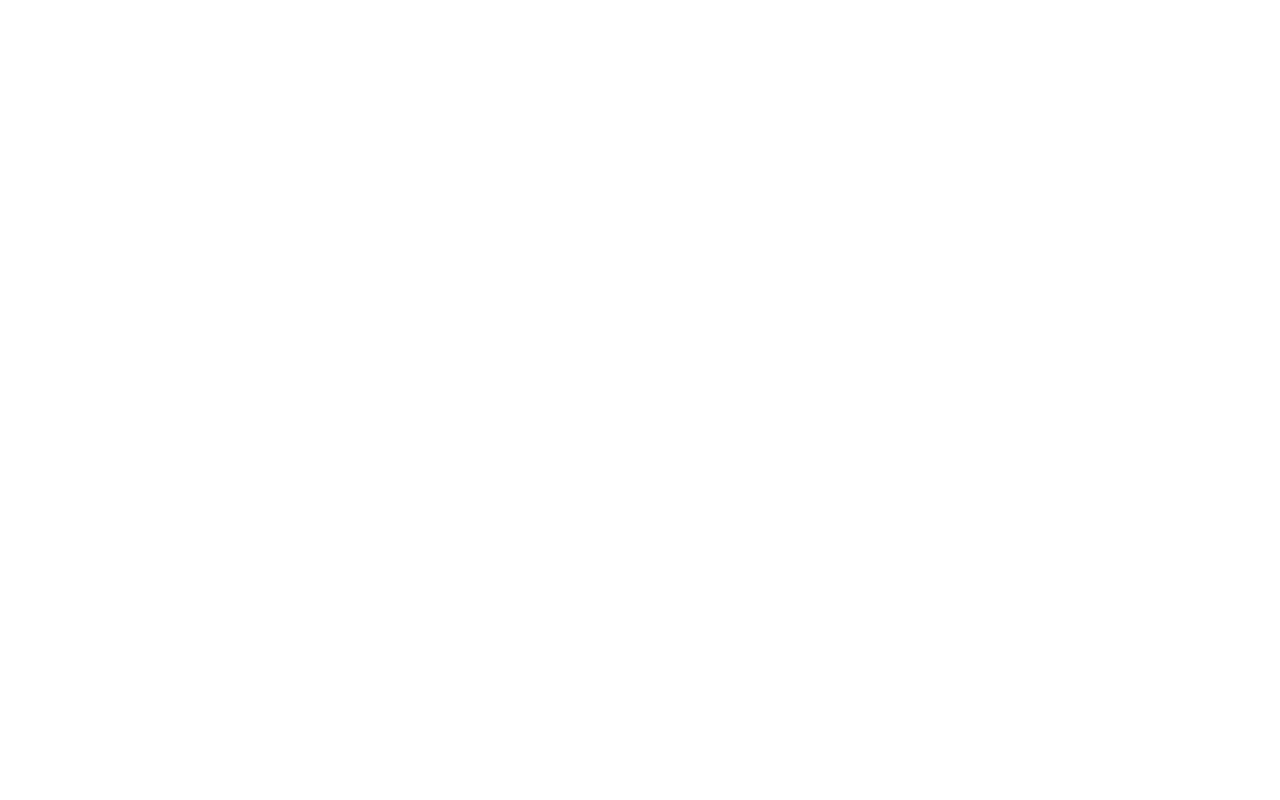
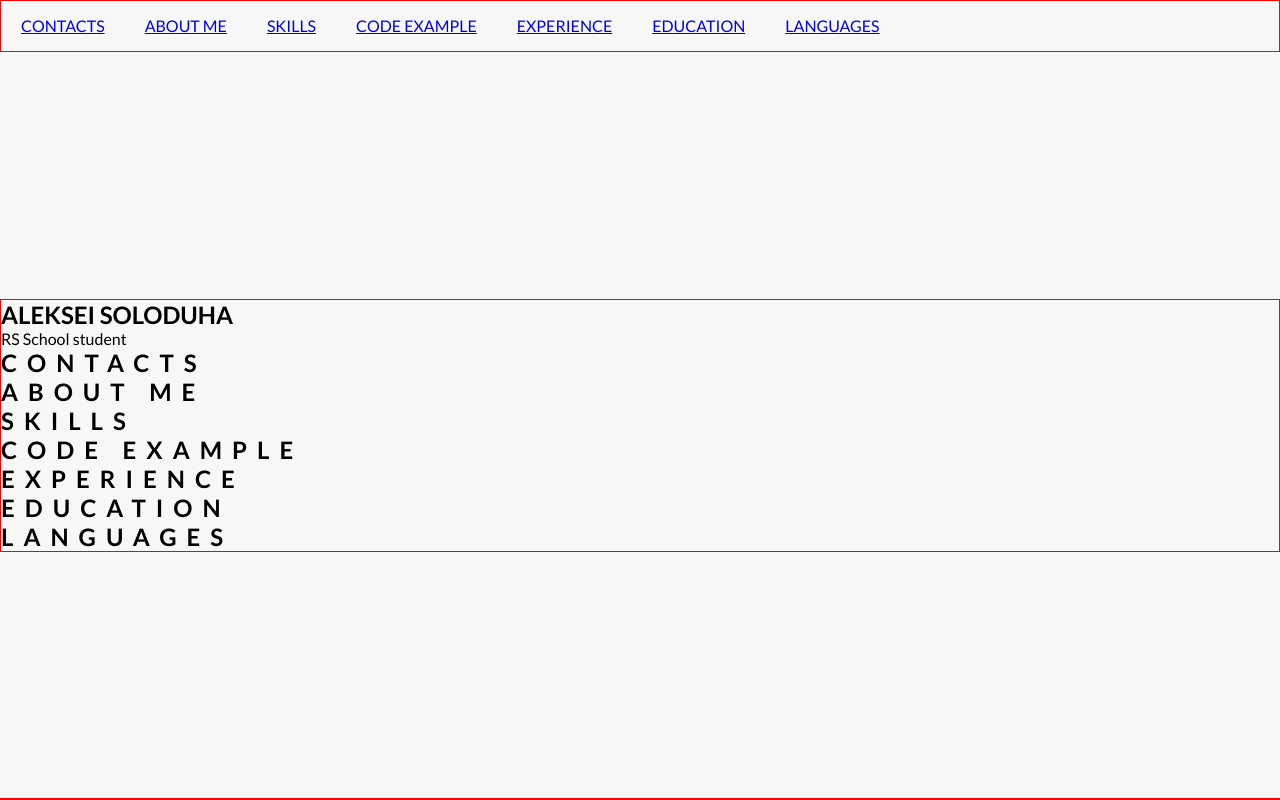
Before and after one commit to AlekseiSolodukha/rsschool-cv-stage-0, a plain HTML site: page index.html in a window 1280 px wide. Drawn offline with Linux system fonts and the light colour scheme.

Commit message:
feat: add navbar & sections into index.html, add styles for navbar and sections into style.css

```diff
--- a/css/style.css
+++ b/css/style.css
@@ -1 +1,61 @@
-text
+* {
+	margin: 0;
+	padding: 0;
+    box-sizing: border-box;
+}
+html {
+    scroll-behavior: smooth;
+  }
+body {
+    display: flex;
+    flex-direction: column;
+    justify-content: space-between;
+    background-color: #f7f7f7;
+	font-family: 'Lato', sans-serif;
+    min-height: 100vh;
+}
+.header {
+    border: 1px solid red;
+}
+.main {
+    border: 1px solid red;
+}
+.footer {
+    border: 1px solid red;
+}
+.container {
+    max-width: 1440px;
+    margin: 0 auto;
+}
+.nav {
+
+}
+.nav-list {
+    display: flex;
+    justify-content: flex-start;
+    align-items: center;
+    list-style: none;
+}
+.nav-item {
+
+}
+.nav-link {
+    padding: 0 20px;
+    line-height: 50px;
+    transition: .3s;
+    cursor: pointer;
+    font-size: 100%;
+}
+.nav-link:hover {
+    font-size: 120%;
+}
+.section {
+
+}
+.section-header-profile {
+    text-transform: uppercase;
+}
+.section-header {
+    text-transform: uppercase;
+    letter-spacing: 10px;
+}
--- a/index.html
+++ b/index.html
@@ -4,9 +4,71 @@
     <meta charset="UTF-8">
     <meta http-equiv="X-UA-Compatible" content="IE=edge">
     <meta name="viewport" content="width=device-width, initial-scale=1.0">
-    <title>Document</title>
+    <title>cv</title>
+    <link rel="stylesheet" href="./css/style.css">
+    <link rel="icon" href="./assets/svg/favicon.ico">
+    <link rel="preconnect" href="https://fonts.googleapis.com">
+    <link rel="preconnect" href="https://fonts.gstatic.com" crossorigin>
+    <link href="https://fonts.googleapis.com/css2?family=Lato:wght@300;400;700&display=swap" rel="stylesheet">
 </head>
 <body>
+    <header class="header">
+        <div class="container">
+            <nav class="nav">
+                <ul class="nav-list">
+                    <li class="nav-item"><a href="#contacts" class="nav-link">CONTACTS</a></li>
+                    <li class="nav-item"><a href="#about-me" class="nav-link">ABOUT ME</a></li>
+                    <li class="nav-item"><a href="#skills" class="nav-link">SKILLS</a></li>
+                    <li class="nav-item"><a href="#code-example" class="nav-link">CODE EXAMPLE</a></li>
+                    <li class="nav-item"><a href="#experience" class="nav-link">EXPERIENCE</a></li>
+                    <li class="nav-item"><a href="#education" class="nav-link">EDUCATION</a></li>
+                    <li class="nav-item"><a href="#languages" class="nav-link">LANGUAGES</a></li>
+                </ul>
+            </nav>
+        </div>
+    </header>
 
+    <main class="main">
+        <div class="container">
+            <section class="section" id="profile">
+                <h1 class="section-header-profile">aleksei soloduha</h1>
+                <p>RS School student</p>
+            </section>
+            <section class="section" id="contacts">
+                <h2 class="section-header">contacts</h2>
+                <p></p>
+            </section>
+            <section class="section" id="about-me">
+                <h2 class="section-header">about me</h2>
+                <p></p>
+            </section>
+            <section class="section" id="skills">
+                <h2 class="section-header">skills</h2>
+                <p></p>
+            </section>
+            <section class="section" id="code-example">
+                <h2 class="section-header">code example</h2>
+                <p></p>
+            </section>
+            <section class="section" id="experience">
+                <h2 class="section-header">experience</h2>
+                <p></p>
+            </section>
+            <section class="section" id="education">
+                <h2 class="section-header">education</h2>
+                <p></p>
+            </section>
+            <section class="section" id="languages">
+                <h2 class="section-header">languages</h2>
+                <p></p>
+            </section>
+        </div>
+    </main>
+
+    <footer class="footer">
+        <div class="container">
+
+        </div>
+    </footer>
 </body>
 </html>
```
